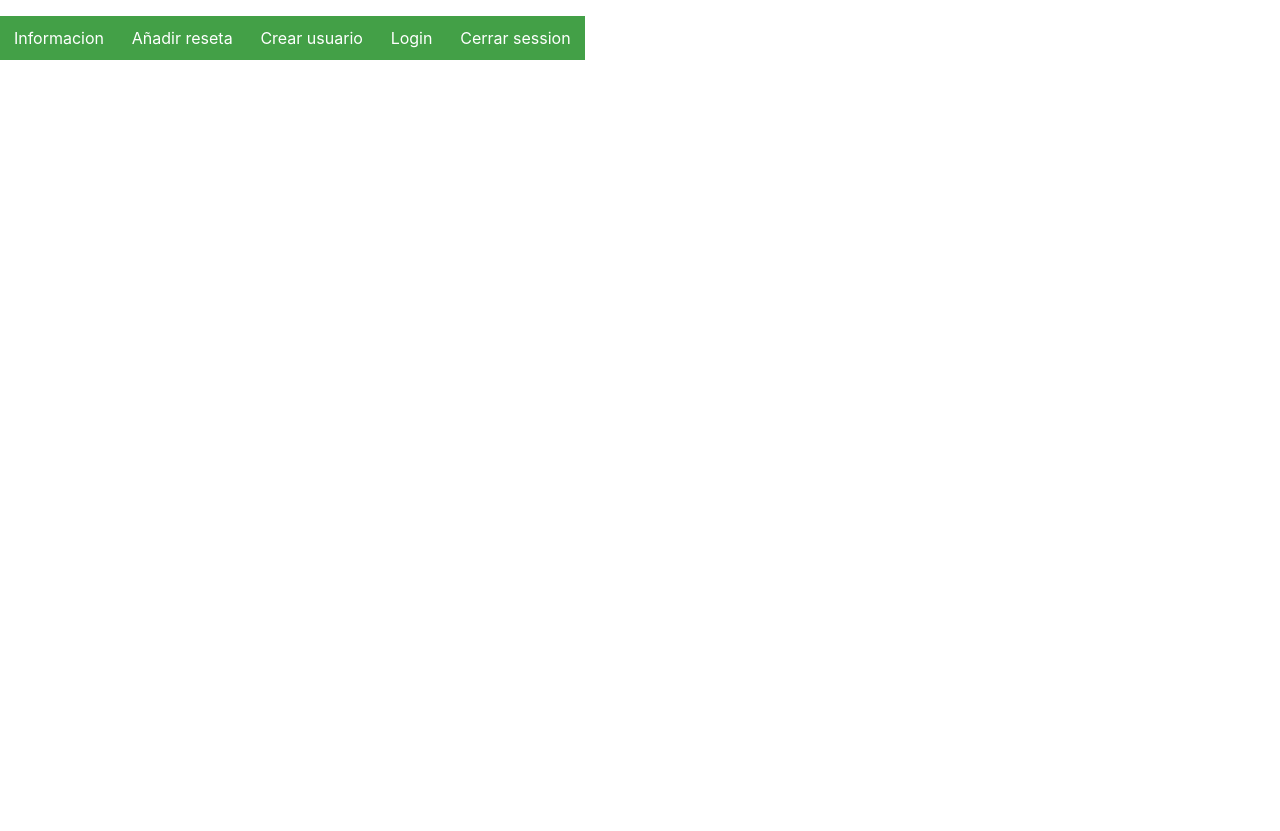
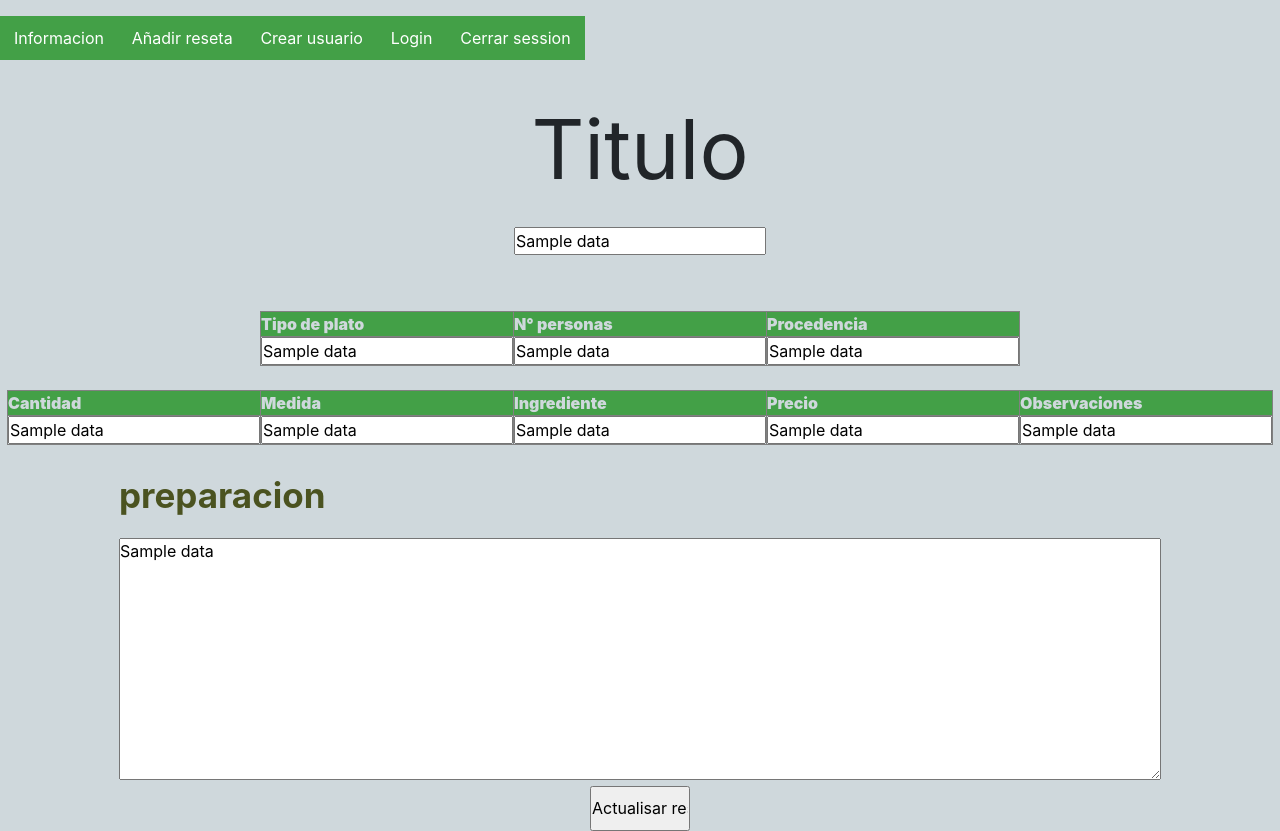
Before and after one commit to jero98772/resetes, a Flask app: template templates/update.html in a window 1280 px wide. Before the commit the page ends 60 px from the top, so only its background shows below. Run offline with Flask 2, Linux system fonts and the light colour scheme; the template is opened without the code that fills it: most values are stand-ins (such as "Sample title", 1, 10 or a date in 2020); lists and menus that the app fills with data are empty; some libraries are stand-ins or nearby versions.

Commit message:
udpate edit and add column price

```diff
--- a/main.py
+++ b/main.py
@@ -17,7 +17,7 @@ TABLE="publicResipes"
 app=Flask(__name__)
 app.secret_key = str(enPassowrdHash(generatePassword()))
 generalInfoItems=["typeFood","amoutPersons","origin"]
-ingredients=["amout","amoutUnit","ingredient","notes"]
+ingredients=["amout","amoutUnit","ingredient","price","notes"]
 WEBPAGE="/"
 dbitems=["title"]+generalInfoItems+ingredients+["preparationProcess"]+["user"]
 class resetes():
@@ -27,6 +27,7 @@ class resetes():
         db=dbInteracion(DBNAME)
         db.connect(TABLE)
         data=db.getData()
+        print(data)
         return render_template("resetes.html",data=data)
     @app.route(WEBPAGE+"addResetes.html", methods=['GET','POST'])
     def addResipe():
@@ -39,13 +40,11 @@ class resetes():
             if request.method=='POST':
                 rows=int(request.form['amoutRows'])
                 title=request.form['title']
-                preparationProcess=request.form['preparationProcess']
+                #preparationProcess=request.form['preparationProcess']
+                preparationProcess=request.form['preparationProcess'].replace("\t"," ").replace("\r"," ").replace("\n","<br>")
                 generalInfoData=multRequest(generalInfoItems)
                 ingredientsData=requestIngredients(ingredients,rows)
                 print("\n",ingredients,rows,"\n")
-                #remvomeChars=maketrans("\n\t\r","   ")
-                #request.form['preparationProcess']#.translate(remvomeChars)
-
                 print("titulo",title)
                 print("notas de preparacion",preparationProcess)
                 print("general info",generalInfoData)
@@ -75,7 +74,7 @@ class resetes():
             else:
                 msjError="Contraseña invalida!"
         return render_template("login.html",error=msjError)
-    @app.route(WEBPAGE+"register.html", methods = ['GET','POST'])
+    @app.route(WEBPAGE+"register.html", methods=['GET','POST'])
     def register():
         #ok
         msjError=""
@@ -104,14 +103,14 @@ class resetes():
         session['user']=""
         return redirect("/")
 #to check
-    @app.route(WEBPAGE+"actualisar<string:id>", methods = ['GET','POST'])
-    def update(id):
+    @app.route(WEBPAGE+"actualisar/<string:id>", methods=['GET','POST'])
+    def doUpdate(id):
         user = session.get('user')
         db = dbInteracion(DBNAMEGAS)
         db.connect(TABLEGAS+user)
         key = session.get('encpwd')
         keys = len(DATANAMEGAS)*[key]
-        if request.method == 'POST':
+        if request.method=='POST':
             data = multrequest(DATANAMEGAS)
             encdata = list(map(encryptAES , data, keys))
             encdata = list(map(str,encdata))
@@ -119,33 +118,29 @@ class resetes():
             sentence = setUpdate(DATANAMEGAS,encdata)
             db.updateGas(sentence,id)
             flash(' Updated Successfully')
-        return redirect('/gas.html')
-    @app.route(WEBPAGE+"editar<string:id>", methods = ['POST', 'GET'])
-    def get_gas(id):
-        user = session.get('user')
-        db = dbInteracion(DBNAMEGAS)
-        db.connect(TABLEGAS+user)
-        key = session.get('encpwd')
-        keys = len(DATANAMEGAS)*[key]
-        rows = db.getDataGasWhere(id,"id")[0]
-        idData = [id]+list(map(decryptAES,rows,keys))
-        del key,keys , user , rows
-        return render_template('gas_update.html', purchase = idData )
-    @app.route(WEBPAGE+"eliminar/<string:id>", methods = ['GET','POST'])
+        return redirect(WEBPAGE)
+    @app.route(WEBPAGE+"editar/<string:id>", methods=['POST', 'GET'])
+    def update(id):
+        db=dbInteracion(DBNAME)
+        db.connect(TABLE)
+        rows=db.getDataWhere(id,"id")
+        if session.get("user")==db.authChange(id):
+            pass
+            #db.deleteWhere(id)
+        return render_template("update.html",data=rows[0])
+#finish cheking
+    @app.route(WEBPAGE+"eliminar/<string:id>", methods=['GET','POST'])
     def delete(id):
         db=dbInteracion(DBNAME)
         db.connect(TABLE)
-        print("get req")
-        print(session.get('user'),db.authChange(id))
-        if session.get('user')==db.authChange(id):
+        if session.get("user")==db.authChange(id):
             db.deleteWhere(id)
             flash("Delete success")
         else:
-
              #redirect(WEBPAGE+"login.html")
-            return render_template_string("{% extends  'template.html'%}{% block content %}<center><br><br><br><br><h1>You need autheticate to delete something<br><br><a href='/login.html'>Autheticate here</a></h1></center>{% endblock%}")
+            return render_template_string("{% extends  'template.html'%}{% block content %}<center><br><br><br><br><h1>Nesitas auteticacion para eliminar<br><br><a href='/login.html'>logearse</a></h1></center>{% endblock%}")
         return redirect(WEBPAGE)
-
-#finish cheking
+#add manifest
+#add voice resetes
 if __name__=='__main__':
-    app.run(debug=True,host="127.0.0.1",port=9600)
+    app.run(debug=True,host="0.0.0.0",port=9600)
--- a/static/css/style.css
+++ b/static/css/style.css
@@ -1,5 +1,5 @@
-.ownbody body {
-  background-color: #CFD8DC;
+body {
+  background-color:#CFD8DC !important;
   color:#43A047;
 }
 * {
--- a/static/js/tools.js
+++ b/static/js/tools.js
@@ -6,13 +6,14 @@ var cell1=row.insertCell(0);
 var cell2=row.insertCell(1);
 var cell3=row.insertCell(2);
 var cell4=row.insertCell(3);
+var cell5=row.insertCell(4);
 var numid=table.rows.length-1
 cell1.innerHTML="<input type='text' name='amout"+numid+"'>";
 cell2.innerHTML="<input type='text' name='amoutUnit"+numid+"' placeholder='cdta/gr/ml...'>";
 cell3.innerHTML="<input type='text' name='ingredient"+numid+"'>";
-cell4.innerHTML="<input type='text' name='notes"+numid+"'>";
+cell4.innerHTML="<input type='text' name='price"+numid+"'>";
+cell5.innerHTML="<input type='text' name='notes"+numid+"'>";
 var counterRows = document.getElementById('amoutRows')
 counterRows.innerHTML=table.rows.length;
 counterRows.value=table.rows.length;
-
 }
--- a/templates/login.html
+++ b/templates/login.html
@@ -5,12 +5,9 @@
 <br>
 <br>
 <br>
-<center>
 	<h1>tu ya estas logeado</h1>
-</center>
 
 {% else %}
-<center>
 <h1>Resetes</h1>
 <h2>login</h2>
 para una demostracion use:
@@ -23,6 +20,5 @@ para una demostracion use:
 {% if not error=="" %}
     <div class="required"><p><strong>Error:</strong> {{ error }}</div>
 {% endif %}
-</center>
 {% endif %}
 {% endblock %}
--- a/templates/register.html
+++ b/templates/register.html
@@ -1,6 +1,5 @@
 {% extends  'template.html'%}
 {% block content %}
-<center>
 	<h1>
 		Create User
 	</h1>
@@ -21,5 +20,4 @@
 {% if not error=="" %}
     <div class="required"><p><strong>Error:</strong> {{ error }}</div>
 {% endif %}
-</center>
 {% endblock %}
--- a/templates/template.html
+++ b/templates/template.html
@@ -6,7 +6,7 @@
 </head>
 <link rel="stylesheet" type="text/css" href="{{ url_for('static', filename='css/style.css')}}">
 <link rel="stylesheet" href="https://stackpath.bootstrapcdn.com/bootstrap/4.3.1/css/bootstrap.min.css" integrity="sha384-ggOyR0iXCbMQv3Xipma34MD+dH/1fQ784/j6cY/iJTQUOhcWr7x9JvoRxT2MZw1T" crossorigin="anonymous">
-<body class=".ownbody">
+<body>
 		<ul class="bar">
 					<li><a href="/">Informacion</a></li>
 					<li><a href="/addResetes.html">Añadir reseta</a></li>
@@ -17,8 +17,10 @@
 		<br>
 		<br>
 		<br>
+		<center>
 		{% block content %}
 
 		{% endblock %}
+		</center>
 </body>
 </html>
--- a/templates/update.html
+++ b/templates/update.html
@@ -1,4 +1,76 @@
 {% extends  'template.html'%}
 {% block content %}
+<p class="title">
+Titulo
+<p>
+<form action="/actualisar/{{ data.0 }}" method="POST">
+<input type="text" name="title" value="{{ data.1 }}"></p>
+<br>
+</p>
+</em>
+<div id="generalInfo">
+	<table border="1" id="table1">
+		<tr class="columnHead">
+			<th><b>Tipo de plato</b></th>
+			<th><b>N° personas</b></th>
+			<th><b>Procedencia</b></th>
+		</tr>
+		<tr>
+			<td><input type="text" name="typeFood" value="{{ data.2 }}"></td>
+			<td><input type="text" name="amoutPersons" value="{{ data.3 }}"></td>
+			<td><input type="text" name="origin" placeholder="colombia" value="{{ data.4 }}"></td>
+		</tr>
+	</table>
+</div>
+<br>
+<div id="ingredients">
+	<table border="1">
+		<tr class="columnHead">
+			<th><b>Cantidad</b></th>
+			<th><b>Medida</b></th>
+			<th><b>Ingrediente</b></th>
+			<th><b>Precio</b></th>
+			<th><b>Observaciones</b></th>
+		</tr>
+		{% set list1 = data.5.split(',') %}
+		{% set list2 = data.6.split(',') %}
+		{% set list3 = data.7.split(',') %}
+		{% set list4 = data.8.split(',') %}
+		{% set list5 = data.9.split(',') %}
 
+		{% for i in range(list3|length) %}
+			{% set val1 = list1[i]| replace("'", "")%}
+			{% set val2 = list2[i] | replace("'", "")%}
+			{% set val3 = list3[i] | replace("'", "")%}
+			{% set val4 = list4[i] | replace("'", "")%}
+			{% set val5 = list5[i] | replace("'", "")%}
+			<tr>
+				<td><input type="text" name="amout{{ i+1 }}" value="{{ val1 }}"></td>
+				<td><input type="text" name="amoutUnit{{ i+1 }}" placeholder="cdta/gr/ml..." value="{{ val2 }}"></td>
+				<td><input type="text" name="ingredient{{ i+1 }}" value="{{ val3 }}"></td>
+				<td><input type="text" name="price{{ i+1 }}" value="{{ val4 }}"></td>
+				<td><input type="text" name="notes{{ i+1 }}" value="{{ val5 }}"></td>
+			</tr>
+		{% endfor %}
+	</table>
+<input type="text"id="amoutRows" name="amoutRows" value="1" hidden>
+</div>
+<br>
+<div id="preparation">
+	<table class="tablePreparation">
+		<tr>
+			<th>
+				<p class="preparationTitle">preparacion</p>
+			</th>
+		</tr>
+		<tr>
+			<td>
+				<textarea name="preparationProcess" rows="10" cols="100">{{ data.10 }}</textarea>
+			</td>
+		</tr>
+	</table>
+</div>
+<input type="submit" value="Actualisar reseta" style="height:45px;width:100px">
+</table>
+</form>
 {% endblock %}
--- a/tools/dbInteracion.py
+++ b/tools/dbInteracion.py
@@ -65,9 +65,9 @@ class dbInteracion():
 		print(dbcomand)
 		self.cursor.execute(dbcomand)
 		self.cursor.connection.commit()
-	def getDataResetesWhere(self,row,equals):
+	def getDataWhere(self,row,equals):
 		dbcomand = "SELECT * FROM {0} WHERE {1} = {2} ;".format(self.tableName,row,equals)
-		self.cursor.row_factory = lambda cursor, row: list(row[1:])
+		self.cursor.row_factory = lambda cursor, row: list(row[0:])#puede ser row,unicamente pero por razones de prueba esta asi
 		self.cursor.execute(dbcomand)
 		alldata = self.cursor.fetchall()
 		return alldata
```
Also changed, not shown: templates/add_recipe.html (+5 -4 lines), templates/resetes.html (+15 -9 lines), tools/tools.py (+9 -2 lines), 1 other file.
